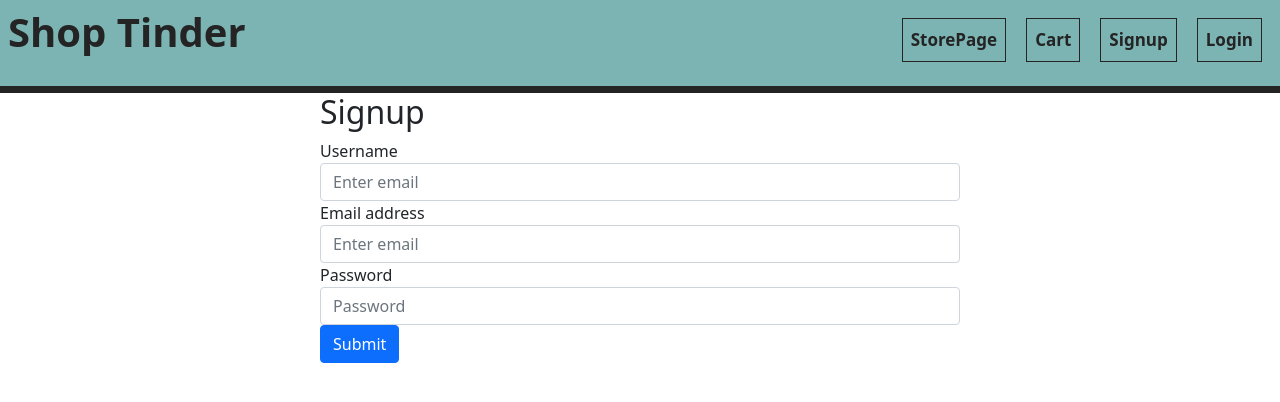
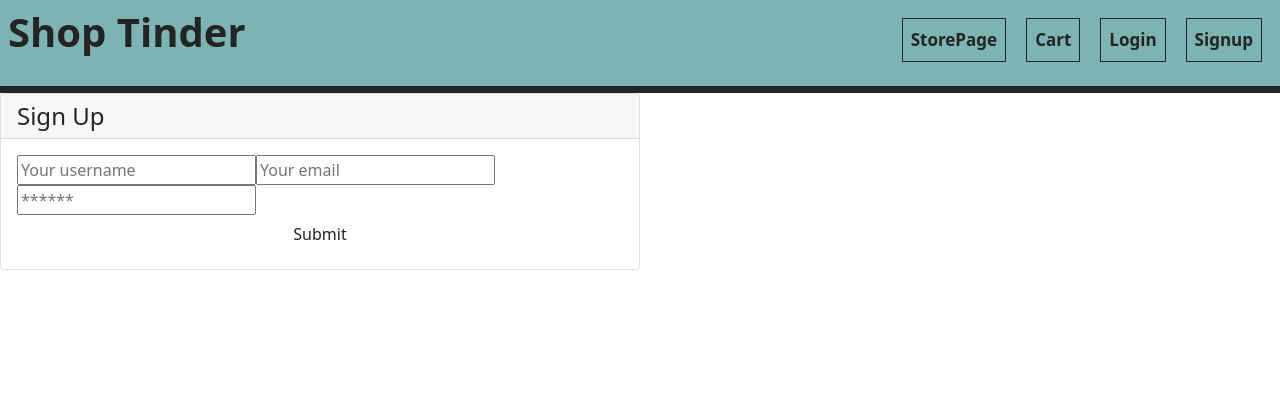
Before and after one commit to RonanSilasSmith/Shop-Tinder, a React (Create React App) app in the folder client/: page /Signup in a window 1280 px wide. Shown: the top 402 px of the page. Built offline with nearby package versions, Linux system fonts and the light colour scheme.

Commit message:
adds conditional rendering to navbar depending on login status, adds authorization to signin, adds signin capacity

```diff
--- a/client/src/App.js
+++ b/client/src/App.js
@@ -16,7 +16,16 @@
 
 
 const client = new ApolloClient({
-  uri: 'http://localhost:3001/graphql'
+  request: operation => {
+    const token = localStorage.getItem('id_token');
+
+    operation.setContext({
+      headers: {
+        authorization: token ? `Bearer ${token}` : ''
+      }
+    });
+  },
+  uri: '/graphql'
 });
 
 
--- a/client/src/components/Nav/index.js
+++ b/client/src/components/Nav/index.js
@@ -1,25 +1,34 @@
 import React from "react";
 import { Link } from "react-router-dom";
+import Auth from '../../utils/Auth';
+
+function Nav() {
+    const logout = event => {
+        event.preventDefault();
+        Auth.logout();
+    };
 
 
-function Nav() {
-    function showNav(){
-        return(
-            <ul className="d-flex flex-row">
-                <li className="p-2"><Link to="/">StorePage</Link></li>
-                <li className="p-2"><Link to="/cart">Cart</Link></li>
-                <li className="p-2"><Link to="signup">Signup</Link></li>
-                <li className="p-2"><Link to="/login">Login</Link></li>
-            </ul>
-        )
-    }
 
     return (
         <header className="d-flex p-2 justify-content-between" >
             <h1><a href="/">Shop Tinder</a></h1>
 
             <nav>
-                {showNav()}
+                <ul className="d-flex flex-row">
+                    <li className="p-2"><Link to="/">StorePage</Link></li>
+                    <li className="p-2"><Link to="/cart">Cart</Link></li>
+                    {Auth.loggedIn() ? (
+                        <>
+                            <li className="p-2"><a href="/" onClick={logout}>Logout</a></li>
+                        </>
+                    ) : (
+                            <>
+                                <li className="p-2"><Link to="/login">Login</Link></li>
+                                <li className="p-2"><Link to="/signup">Signup</Link></li>
+                            </>
+                        )}
+                </ul>
             </nav>
         </header>
     )
--- a/client/src/index.js
+++ b/client/src/index.js
@@ -2,7 +2,6 @@
 import ReactDOM from 'react-dom';
 import App from './App';
 import './index.css';
-
 
 ReactDOM.render(
   <React.StrictMode>
--- a/client/src/pages/Login.js
+++ b/client/src/pages/Login.js
@@ -1,17 +1,70 @@
-const Login = () => {
+import React, { useState } from 'react';
+import Auth from '../utils/Auth';
+import { useMutation } from '@apollo/react-hooks';
+import { LOGIN_USER } from '../utils/mutations';
+
+const Login = props => {
+    const [formState, setFormState] = useState({ email: '', password: '' });
+    const [login, { error }] = useMutation(LOGIN_USER);
+
+    // update state based on form input changes
+    const handleChange = event => {
+        const { name, value } = event.target;
+
+        setFormState({
+            ...formState,
+            [name]: value
+        });
+    };
+
+    // submit form
+    const handleFormSubmit = async event => {
+        event.preventDefault();
+        try {
+            const { data } = await login({
+                variables: { ...formState }
+            });
+
+            Auth.login(data.login.token);
+        } catch (e) {
+            console.error(e);
+        }
+    };
+
     return (
-        <form style={{ width: "50%", marginLeft: "25%" }}>
-            <h2>Login</h2>
-            <div class="form-group">
-                <label for="EmailInput">Email address</label>
-                <input type="email" class="form-control" id="EmailInput" aria-describedby="emailHelp" placeholder="Enter email" />
+        <main className="flex-row justify-center mb-4">
+            <div className="col-12 col-md-6">
+                <div className="card">
+                    <h4 className="card-header">Login</h4>
+                    <div className="card-body">
+                        <form onSubmit={handleFormSubmit}>
+                            <input
+                                className="form-input"
+                                placeholder="Your email"
+                                name="email"
+                                type="email"
+                                id="email"
+                                value={formState.email}
+                                onChange={handleChange}
+                            />
+                            <input
+                                className="form-input"
+                                placeholder="******"
+                                name="password"
+                                type="password"
+                                id="password"
+                                value={formState.password}
+                                onChange={handleChange}
+                            />
+                            <button className="btn d-block w-100" type="submit">
+                                Submit
+              </button>
+                        </form>
+                        {error && <div>Login failed</div>}
+                    </div>
+                </div>
             </div>
-            <div class="form-group">
-                <label for="PasswordInput">Password</label>
-                <input type="password" class="form-control" id="PasswordInput" placeholder="Password"/>
-            </div>
-            <button type="submit" class="btn btn-primary">Submit</button>
-        </form>
+        </main>
     );
 };
 
--- a/client/src/pages/Signup.js
+++ b/client/src/pages/Signup.js
@@ -1,21 +1,82 @@
+import React, { useState } from 'react';
+import { useMutation } from '@apollo/react-hooks';
+import { ADD_USER } from '../utils/mutations';
+import Auth from '../utils/Auth';
+
 const Signup = () => {
+    const [formState, setFormState] = useState({ username: '', email: '', password: '' });
+
+    const [addUser, { error }] = useMutation(ADD_USER);
+
+    // update state based on form input changes
+    const handleChange = event => {
+        const { name, value } = event.target;
+
+        setFormState({
+            ...formState,
+            [name]: value
+        });
+    };
+
+    // submit form(async)
+    const handleFormSubmit = async event => {
+        event.preventDefault();
+
+        // use try/catch instead of promises to handle errors
+        try {
+            const { data } = await addUser({
+                variables: { ...formState }
+            });
+
+            Auth.login(data.addUser.token);
+        } catch (e) {
+            console.error(e);
+        }
+    };
+
     return (
-        <form style={{ width: "50%", marginLeft: "25%" }}>
-            <h2>Signup</h2>
-            <div class="form-group">
-                <label for="UsernameInput">Username</label>
-                <input type="email" class="form-control" id="EmailInput" aria-describedby="emailHelp" placeholder="Enter email" />
+        <main className="flex-row justify-center mb-4">
+            <div className="col-12 col-md-6">
+                <div className="card">
+                    <h4 className="card-header">Sign Up</h4>
+                    <div className="card-body">
+                        <form onSubmit={handleFormSubmit}>
+                            <input
+                                className="form-input"
+                                placeholder="Your username"
+                                name="username"
+                                type="username"
+                                id="username"
+                                value={formState.username}
+                                onChange={handleChange}
+                            />
+                            <input
+                                className="form-input"
+                                placeholder="Your email"
+                                name="email"
+                                type="email"
+                                id="email"
+                                value={formState.email}
+                                onChange={handleChange}
+                            />
+                            <input
+                                className="form-input"
+                                placeholder="******"
+                                name="password"
+                                type="password"
+                                id="password"
+                                value={formState.password}
+                                onChange={handleChange}
+                            />
+                            <button className="btn d-block w-100" type="submit">
+                                Submit
+              </button>
+                        </form>
+                        {error && <div>Sign up failed</div>}
+                    </div>
+                </div>
             </div>
-            <div class="form-group">
-                <label for="EmailInput">Email address</label>
-                <input type="email" class="form-control" id="EmailInput" aria-describedby="emailHelp" placeholder="Enter email" />
-            </div>
-            <div class="form-group">
-                <label for="PasswordInput">Password</label>
-                <input type="password" class="form-control" id="PasswordInput" placeholder="Password" />
-            </div>
-            <button type="submit" class="btn btn-primary">Submit</button>
-        </form>
+        </main>
     );
 };
 
--- /dev/null
+++ b/client/src/utils/Auth.js
@@ -0,0 +1,54 @@
+import decode from 'jwt-decode';
+
+class AuthService {
+    // retrieve data saved in token
+    getProfile() {
+        return decode(this.getToken());
+    }
+
+    // check if the user is still logged in
+    loggedIn() {
+        // Checks if there is a saved token and it's still valid
+        const token = this.getToken();
+        // use type coersion to check if token is NOT undefined and the token is NOT expired
+        return !!token && !this.isTokenExpired(token);
+    }
+
+    // check if the token has expired
+    isTokenExpired(token) {
+        try {
+            const decoded = decode(token);
+            if (decoded.exp < Date.now() / 1000) {
+                return true;
+            } else {
+                return false;
+            }
+        } catch (err) {
+            return false;
+        }
+    }
+
+    // retrieve token from localStorage
+    getToken() {
+        // Retrieves the user token from localStorage
+        return localStorage.getItem('id_token');
+    }
+
+    // set token to localStorage and reload page to homepage
+    login(idToken) {
+        // Saves user token to localStorage
+        localStorage.setItem('id_token', idToken);
+
+        window.location.assign('/');
+    }
+
+    // clear token from localStorage and force logout with reload
+    logout() {
+        // Clear user token and profile data from localStorage
+        localStorage.removeItem('id_token');
+        // this will reload the page and reset the state of the application
+        window.location.assign('/');
+    }
+}
+
+export default new AuthService();
--- /dev/null
+++ b/client/src/utils/mutations.js
@@ -0,0 +1,25 @@
+import gql from 'graphql-tag';
+
+export const LOGIN_USER = gql`
+  mutation login($email: String!, $password: String!) {
+    login(email: $email, password: $password) {
+      token
+      user {
+        _id
+        username
+      }
+    }
+  }
+`;
+
+export const ADD_USER = gql`
+  mutation addUser($username: String!, $email: String!, $password: String!) {
+    addUser(username: $username, email: $email, password: $password) {
+      token
+      user {
+        _id
+        username
+      }
+    }
+  }
+`;
--- a/package.json
+++ b/package.json
@@ -14,7 +14,8 @@
   "author": "",
   "license": "ISC",
   "dependencies": {
-    "if-env": "^1.0.4"
+    "if-env": "^1.0.4",
+    "jwt-decode": "^3.1.2"
   },
   "devDependencies": {
     "concurrently": "^5.3.0"
```
Also changed, not shown: 2 other files (tests, documents, lock files or other folders).
